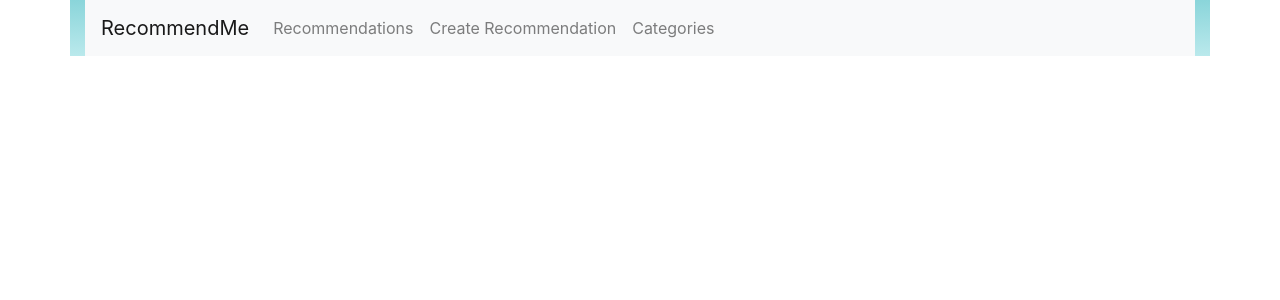
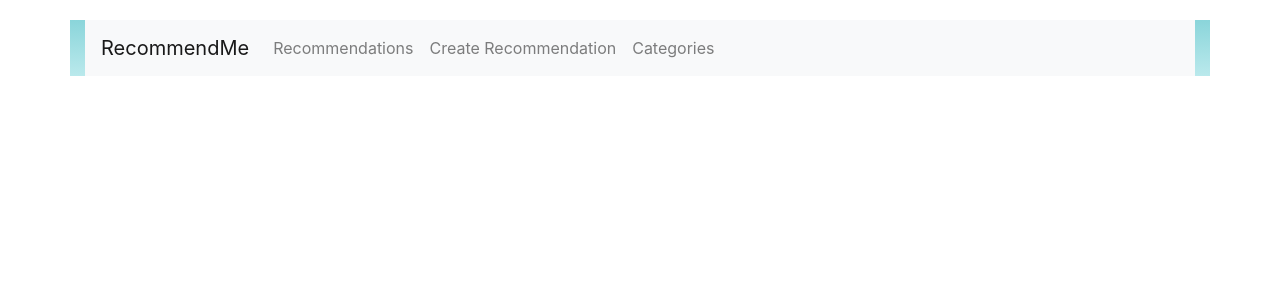
Before and after one commit to mseaman6/RecommendMe-RRR, a React (Create React App) app in the folder client/: page / in a window 1280 px wide. Shown: the top 300 px of the page. Built offline with nearby package versions, Linux system fonts and the light colour scheme.

Commit message:
additional styling update general index.css and app.css

```diff
--- a/client/src/App.css
+++ b/client/src/App.css
@@ -1,5 +1,5 @@
 .App {
-  text-align: center;
+  text-align: left;
 }
 
 .App-logo {
--- a/client/src/index.css
+++ b/client/src/index.css
@@ -1,5 +1,5 @@
 body {
-  margin: 0;
+  margin: 20px;
   padding: 0;
   font-family: -apple-system, BlinkMacSystemFont, "Segoe UI", "Roboto", "Oxygen",
     "Ubuntu", "Cantarell", "Fira Sans", "Droid Sans", "Helvetica Neue",
```
